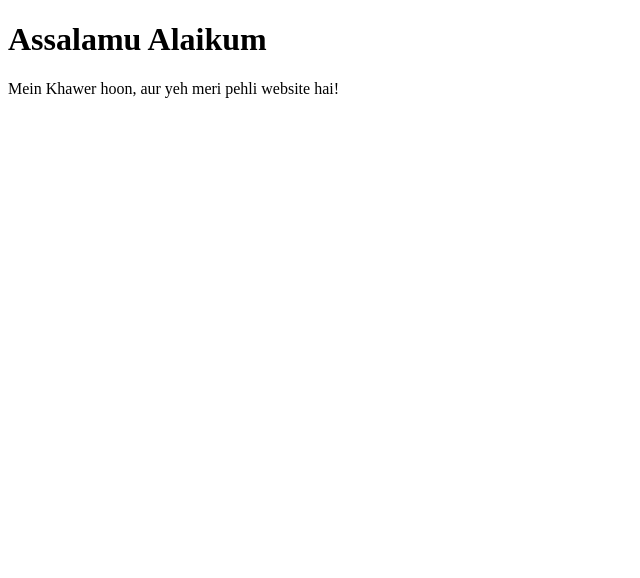
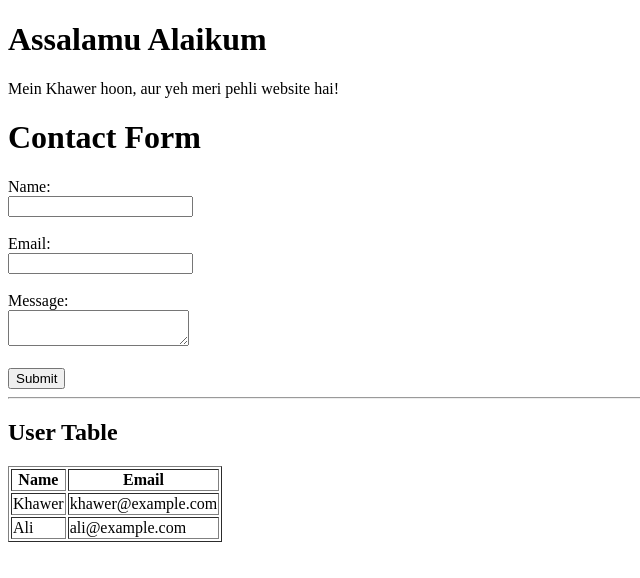
Before and after one commit to KHAWER26/Me-website-, a plain HTML site: page index.html in a window 1280 px wide. Shown: the whole page, without its empty margins (0-640 px from the left). Drawn offline with Linux system fonts and the light colour scheme.

Commit message:
Add files via upload

```diff
--- a/index.html
+++ b/index.html
@@ -7,4 +7,46 @@
   <h1>Assalamu Alaikum</h1>
   <p>Mein Khawer hoon, aur yeh meri pehli website hai!</p>
 </body>
+</html><!DOCTYPE html>
+<html>
+<head>
+  <title>Khawer's Form & Table</title>
+</head>
+<body>
+
+  <h1>Contact Form</h1>
+
+  <form>
+    <label for="name">Name:</label><br>
+    <input type="text" id="name" name="name"><br><br>
+
+    <label for="email">Email:</label><br>
+    <input type="email" id="email" name="email"><br><br>
+
+    <label for="message">Message:</label><br>
+    <textarea id="message" name="message"></textarea><br><br>
+
+    <input type="submit" value="Submit">
+  </form>
+
+  <hr>
+
+  <h2>User Table</h2>
+
+  <table border="1">
+    <tr>
+      <th>Name</th>
+      <th>Email</th>
+    </tr>
+    <tr>
+      <td>Khawer</td>
+      <td>khawer@example.com</td>
+    </tr>
+    <tr>
+      <td>Ali</td>
+      <td>ali@example.com</td>
+    </tr>
+  </table>
+
+</body>
 </html>
```
